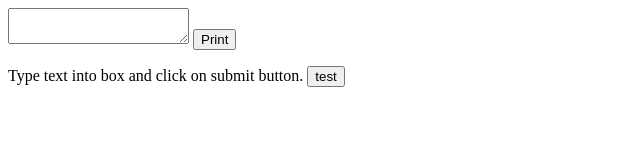
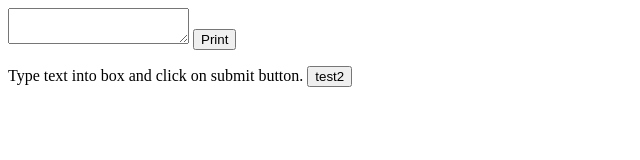
Before and after one commit to schweini/schweini.github.io, a plain HTML site: page webusb.html in a window 1280 px wide. Shown: the full height of the page, 0-640 px from the left. Drawn offline with Linux system fonts and the light colour scheme.

Commit message:
Update webusb.html

```diff
--- a/webusb.html
+++ b/webusb.html
@@ -53,7 +53,7 @@
 
 
 
-<button type='button' id='request-device'>test</button>
+<button type='button' id='request-device'>test2</button>
 	<script>
 	let button = document.getElementById('request-device');
 button.addEventListener('click', async () => {
```
